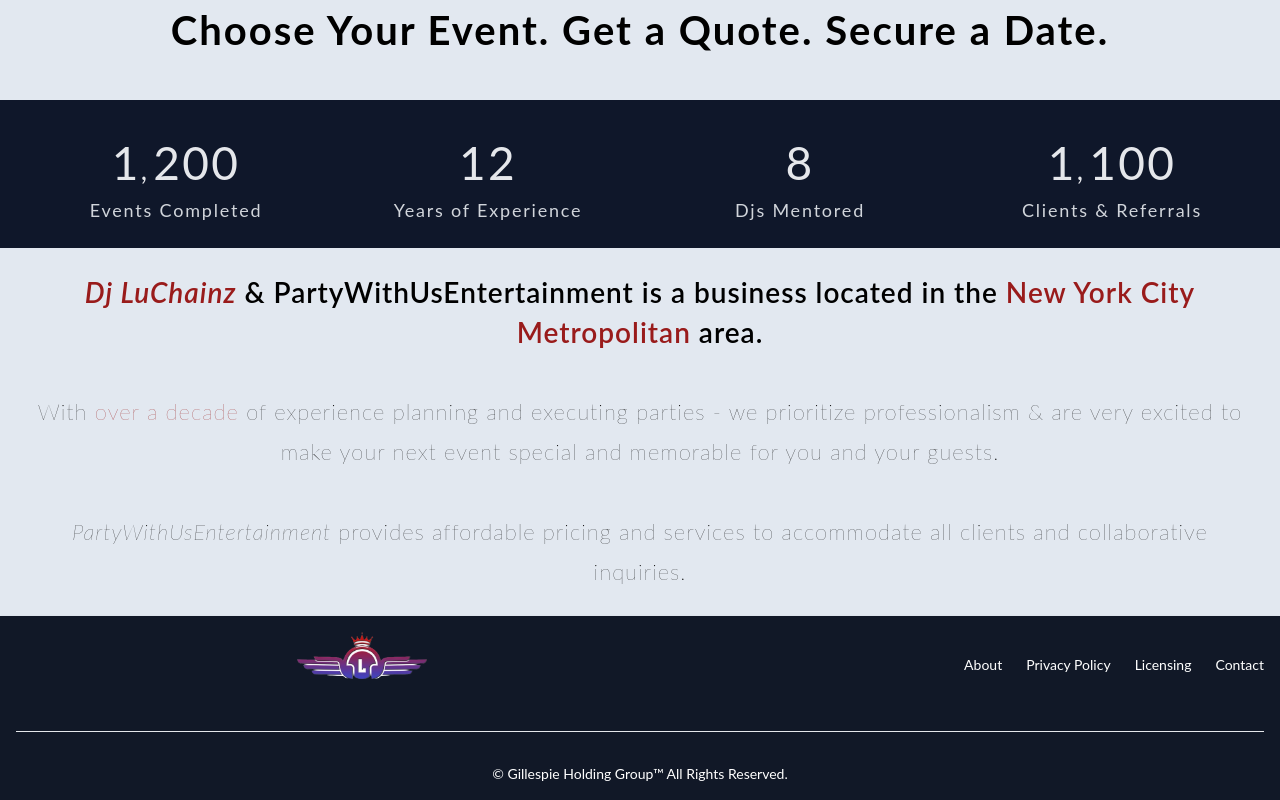
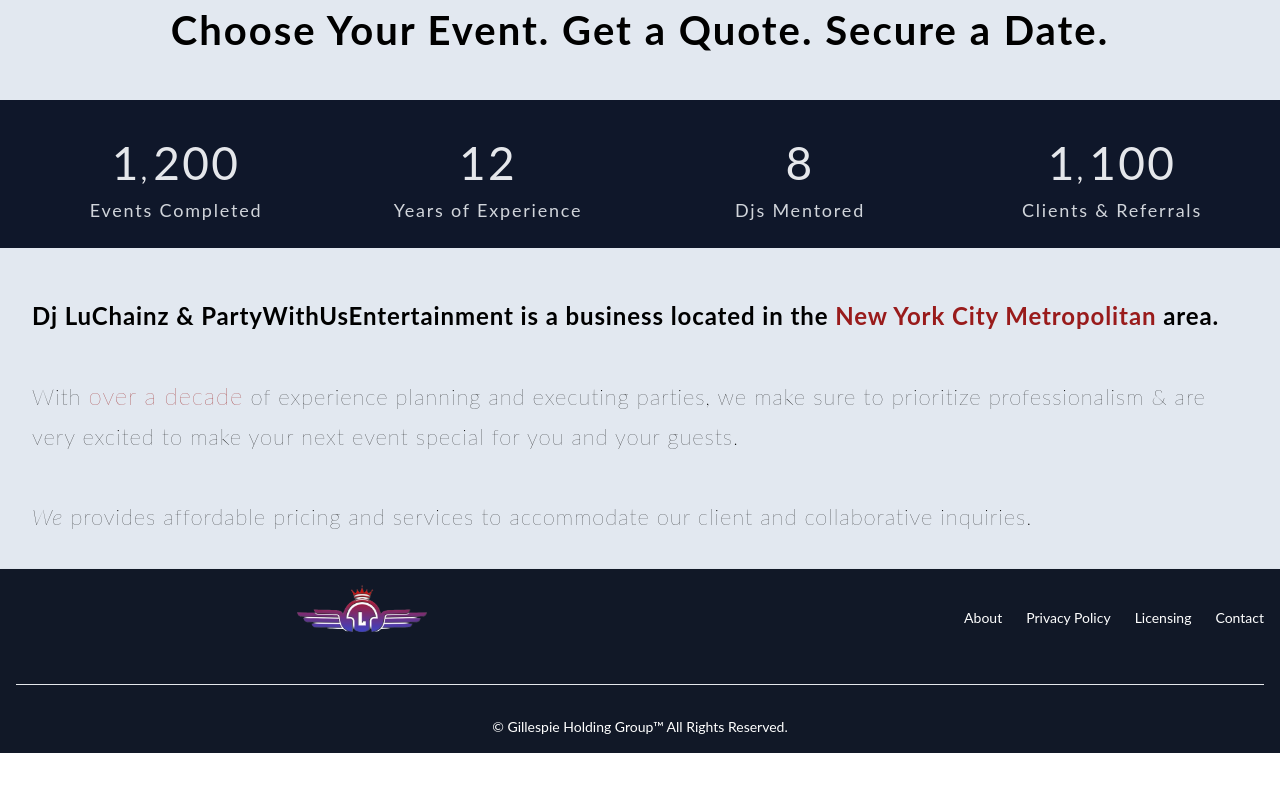
Before and after one commit to lamboprogramming/vercel-launch, a Next.js app in the folder djluchainz/: page / in a window 1280 px wide. Shown: the part 1135-1935 px from the top of the page. After the commit the page ends 1888 px from the top, so only its background shows below. Built offline with nearby package versions, Linux system fonts and the light colour scheme.

Commit message:
another test

```diff
--- a/djluchainz/components/Heropage.jsx
+++ b/djluchainz/components/Heropage.jsx
@@ -84,15 +84,15 @@
 
 
     {/* Section 3 */}
-    <div className="grid grid-cols-4">
+    <div className="grid items-center grid-cols-1 p-8 mt-4 overflow-hidden justify-items-center">
     {/* Col 1 */}
-      <div className='col-span-4 col-start-1 text-center '>
-        <div className='text-[20px]  text-black tracking-wider leading-10  p-6 '>
+
+        <div className='grid text-[18px]  text-black tracking-wider leading-10  '>
 
 
 
         {/* Paragraph 1 */}
-        <p className='font-[600] text-[28px] '><span className="italic text-red-800">Dj LuChainz</span> & PartyWithUsEntertainment is a business located in the <span className="text-red-800">New York City Metropolitan</span> area. </p>
+        <p className='font-bold text-[24px]'>Dj LuChainz & PartyWithUsEntertainment is a business located in the <span className="text-red-800">New York City Metropolitan</span> area. </p>
 
 
 
@@ -101,19 +101,19 @@
         <br />
         {/* Paragraph 2 */}
         <p className='font-[200] text-[22px]'>
-        With <span className="text-red-800">over a decade</span> of experience planning and executing parties - we prioritize professionalism & are very excited to make your next event special and memorable for you and your guests.
+        With <span className="text-red-800 text-[24px]">over a decade</span> of experience planning and executing parties, we make sure to  prioritize professionalism & are very excited to make your next event special for you and your guests.
         </p>
 
         <br />
 
         {/* Paragraph 3 */}
         <p className='font-[200] text-[22px]'>
-        <span className='italic '>PartyWithUsEntertainment </span>  provides affordable pricing and services to accommodate all clients and collaborative inquiries.
+        <span className='italic '>We</span>  provides affordable pricing and services to accommodate our client and collaborative inquiries.
         </p>
         </div>
       </div>
 
-    </div>
+
 
     </>
 
```
